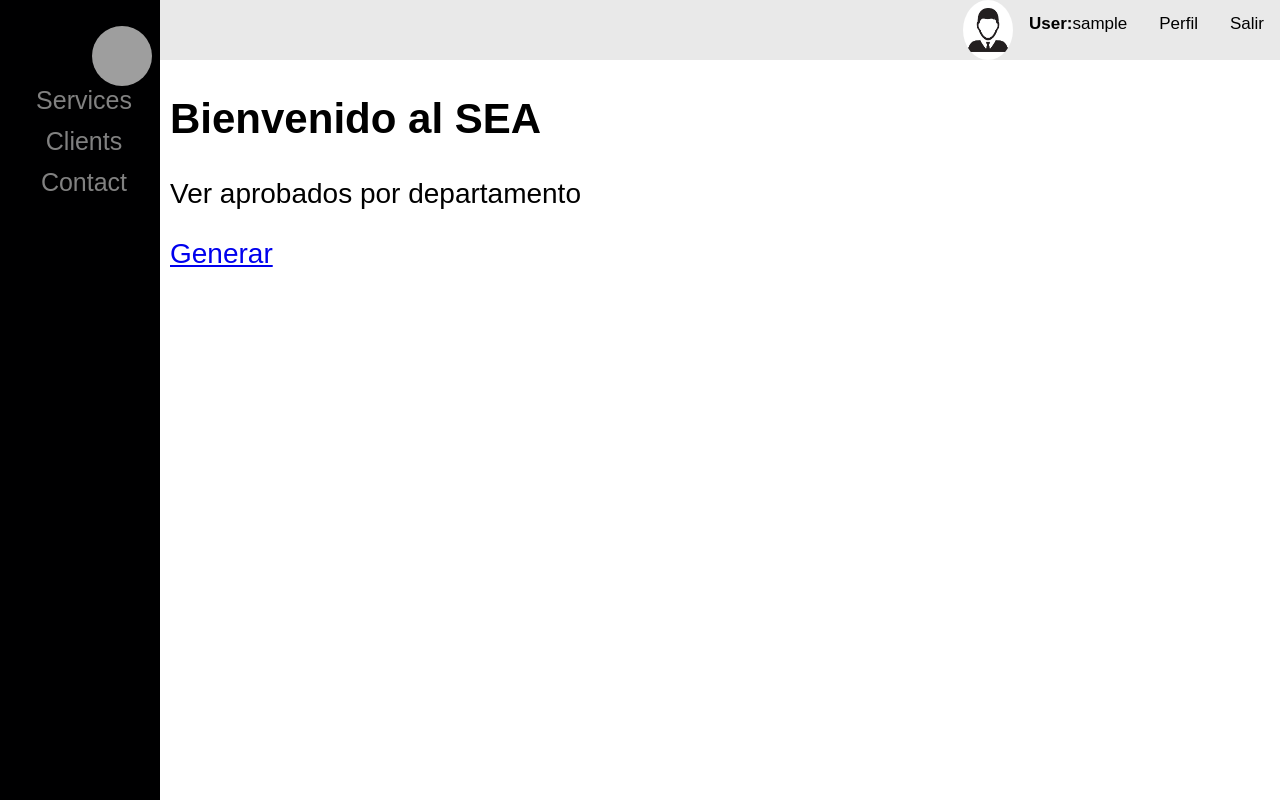
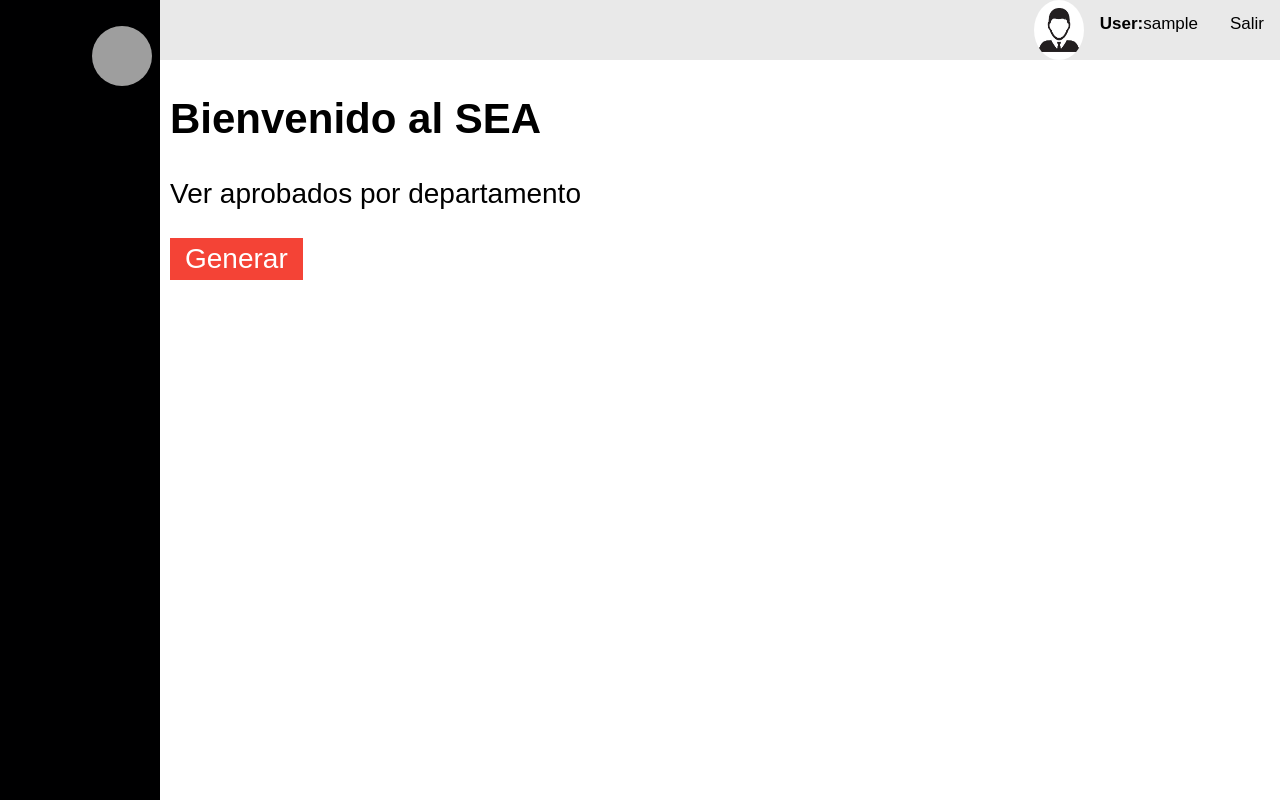
Before and after one commit to mayandor/primer_parcial, a PHP site: page /dashboard.php in a window 1280 px wide. Run offline with PHP 8.4, Linux system fonts and the light colour scheme; a user stored in the database is signed in; grey boxes are pictures that could not be loaded.

Commit message:
agregando estilos

```diff
--- a/css/sidebar.css
+++ b/css/sidebar.css
@@ -26,6 +26,15 @@
     font-size: 28px; /* Increased text to enable scrolling */
     padding: 0px 10px;
 }
+.boton{
+    background-color: #f44336;
+    color: white;
+    padding: 5px 15px;
+    text-align: center;
+    text-decoration: none;
+    display: inline-block;
+}
+
 @media screen and (max-height: 450px) {
     .sidenav {padding-top: 15px;}
     .sidenav a {font-size: 18px;}
--- a/dashboard.php
+++ b/dashboard.php
@@ -12,7 +12,7 @@
         <div class="main">
             <h2>Bienvenido al SEA</h2>
             <p>Ver aprobados por departamento</p>
-            <a href="functions/generar_consulta.php">Generar</a>
+            <a href="functions/generar_consulta.php" class="boton">Generar</a>
         </div>
     </div>
 <?php
--- a/includes/header.php
+++ b/includes/header.php
@@ -10,7 +10,6 @@
 <body>
     <div class="topnavbar">
         <a href="functions/salir.php">Salir</a>
-        <a class="active" href="#home">Perfil</a>
         <span><b>User:</b><?php echo $_SESSION['usuario'] ?></span>
         <img src="./img/avatar.jpg" alt="alt" width="50">
     </div>
--- a/includes/sidebar.php
+++ b/includes/sidebar.php
@@ -9,7 +9,4 @@
 <body>
     <div class="sidenav" style="background-color:<?php echo $_SESSION['color']; ?>">
         <a href="#"><img src="<?php echo 'img/'.$_SESSION['imagen_perfil']; ?>" alt="" width="60"></a>
-        <a href="#services">Services</a>
-        <a href="#clients">Clients</a>
-        <a href="#contact">Contact</a>
     </div>
```
Also changed, not shown: css/estilos.css (+0 -22 lines).
